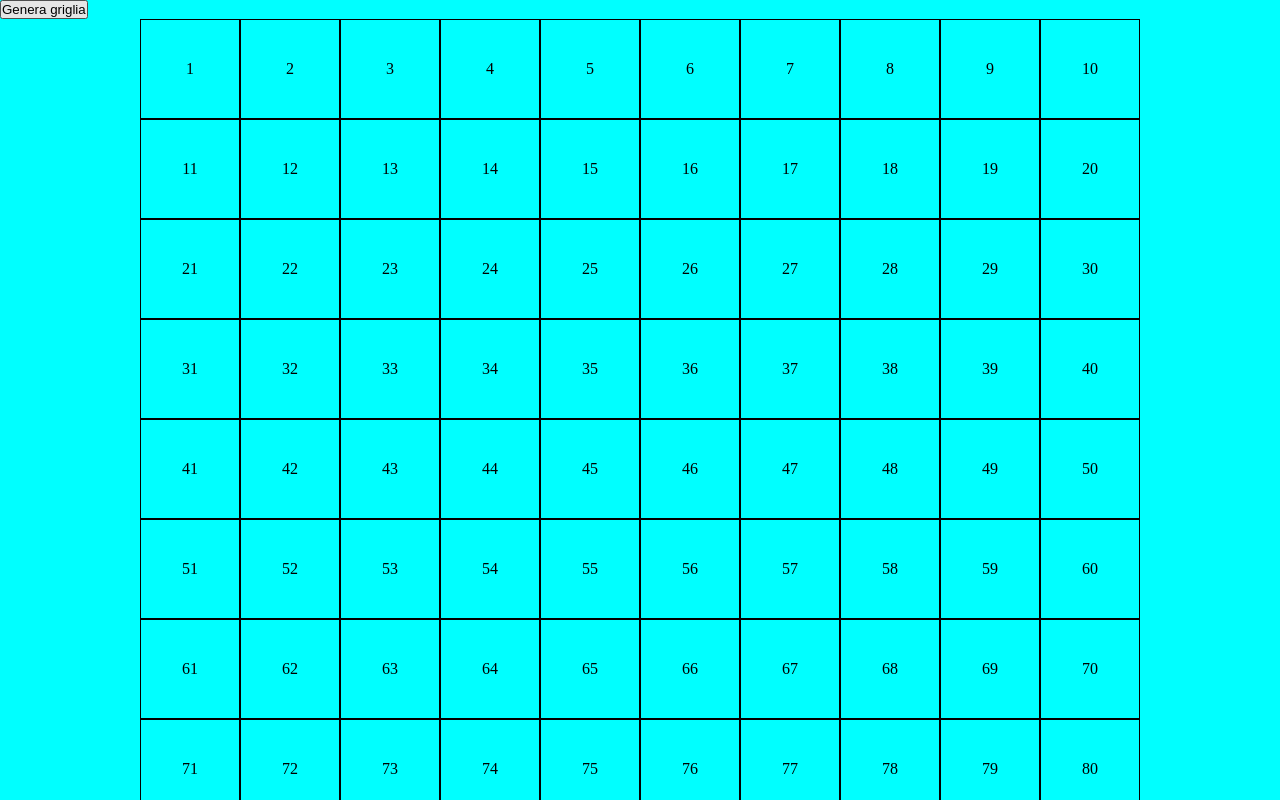
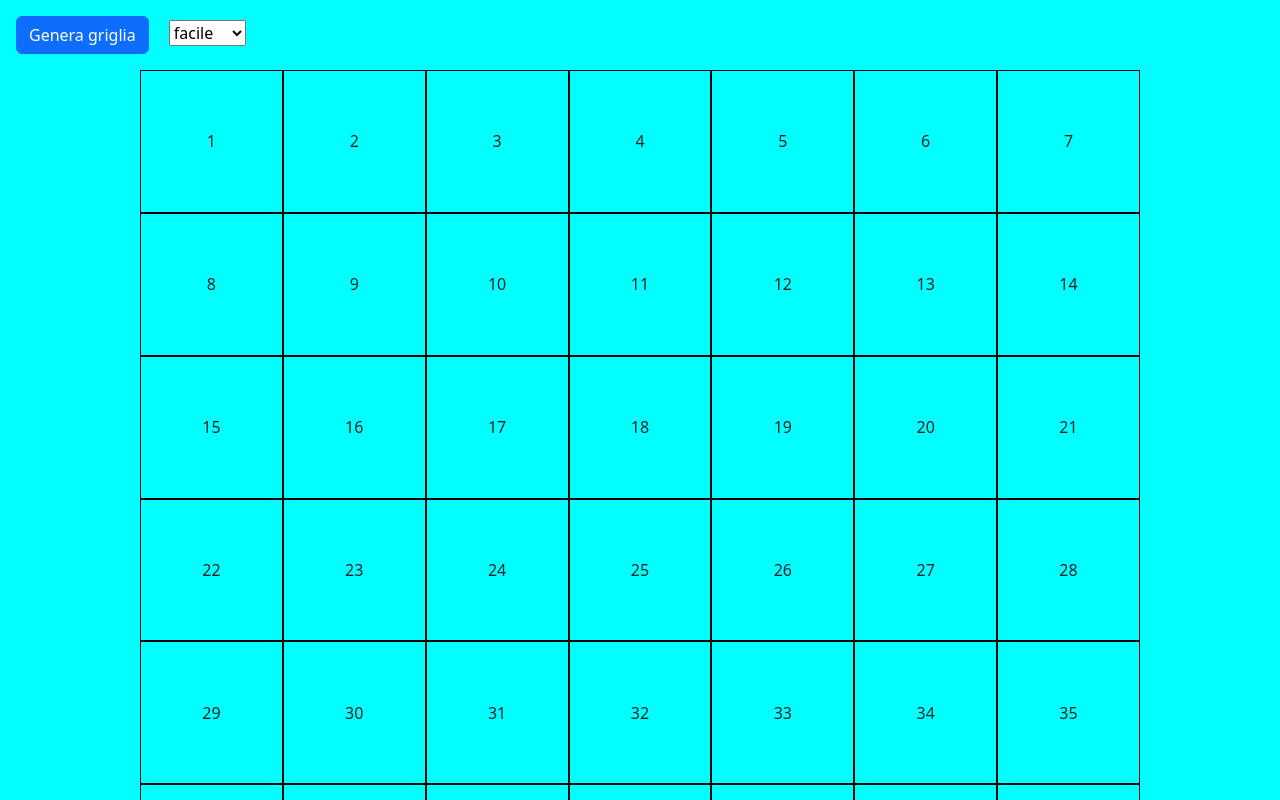
Before and after one commit to VincenzoDePetris/js-campominato-grid, a plain HTML site: page index.html in a window 1280 px wide. Both pictures are taken after a click on the button "Genera griglia". Shown: the top 800 px of the page. Drawn offline with nearby package versions, Linux system fonts and the light colour scheme.

Commit message:
add: bonus

```diff
--- a/css/style.css
+++ b/css/style.css
@@ -4,7 +4,7 @@
   padding: 0;
 }
 
-.container {
+.container-div {
   background-color: aqua;
 }
 
@@ -18,7 +18,6 @@
 }
 
 .cell {
-  width: calc(100% / 10);
   aspect-ratio: 1;
   border: 1px solid black;
   display: flex;
@@ -26,6 +25,18 @@
   align-items: center;
 }
 
+.easy {
+  width: calc(100% / 7);
+}
+
+.medium {
+  width: calc(100% / 9);
+}
+
+.hard {
+  width: calc(100% / 10);
+}
+
 .color {
   background-color: blue;
 }
--- a/index.html
+++ b/index.html
@@ -4,12 +4,23 @@
     <meta charset="UTF-8" />
     <meta name="viewport" content="width=device-width, initial-scale=1.0" />
     <title>Campo minato</title>
+    <link
+      href="https://cdn.jsdelivr.net/npm/bootstrap@5.2.3/dist/css/bootstrap.min.css"
+      rel="stylesheet"
+      integrity="sha384-rbsA2VBKQhggwzxH7pPCaAqO46MgnOM80zW1RWuH61DGLwZJEdK2Kadq2F9CUG65"
+      crossorigin="anonymous"
+    />
     <script type="text/javascript" src="./js/main.js" defer></script>
     <link rel="stylesheet" href="./css/style.css" />
   </head>
   <body>
-    <div class="container">
-      <button id="button">Genera griglia</button>
+    <div class="container-div">
+      <button id="button" class="btn btn-primary m-3">Genera griglia</button>
+      <select id="level">
+        <option value="49">facile</option>
+        <option value="81">medio</option>
+        <option value="100">difficile</option>
+      </select>
       <div id="main"></div>
     </div>
   </body>
--- a/js/main.js
+++ b/js/main.js
@@ -1,12 +1,13 @@
 const button = document.getElementById("button");
 const griglia = document.getElementById("main");
+var select = document.getElementById("level");
 
 button.addEventListener("click", function () {
   generaGriglia();
 });
 
 function generaGriglia() {
-  for (let i = 1; i <= 100; i++) {
+  for (let i = 1; i <= select.value; i++) {
     const cell = document.createElement("div");
     cell.classList.add("cell");
     cell.innerHTML = i;
@@ -17,5 +18,13 @@ function generaGriglia() {
     });
 
     griglia.append(cell);
+
+    if (select.value == 49) {
+      cell.classList.add("easy");
+    } else if (select.value == 81) {
+      cell.classList.add("medium");
+    } else {
+      cell.classList.add("hard");
+    }
   }
 }
```
